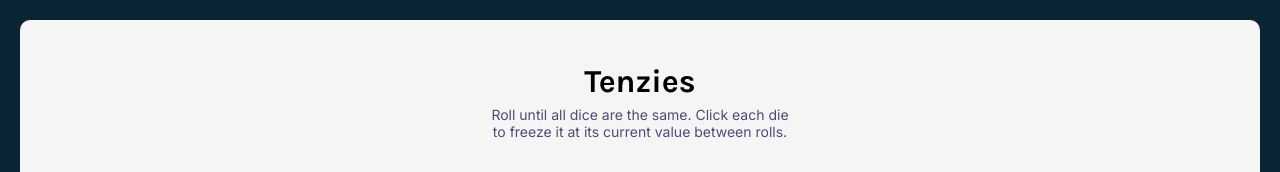
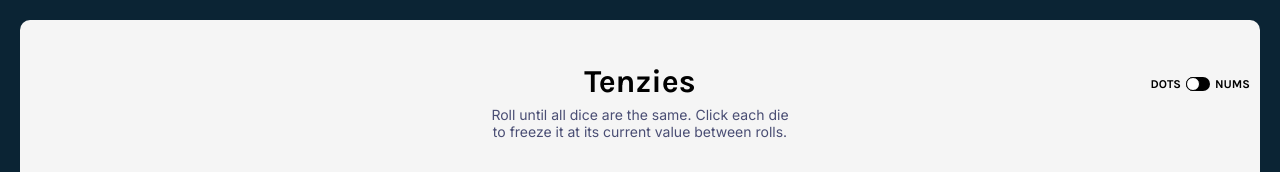
Before and after one commit to nahomabraham/Tenzies, a React (Vite) app: page / in a window 1280 px wide. Shown: the top 172 px of the page. Built offline with nearby package versions, Linux system fonts and the light colour scheme.

Commit message:
Add style for switch to toggle between dots and nums

```diff
--- a/src/App.jsx
+++ b/src/App.jsx
@@ -1,5 +1,6 @@
 import React from "react"
 import Die from "./Die"
+import Switch from "./Switch"
 import {nanoid} from "nanoid"
 import Confetti from "react-confetti"
 
@@ -62,10 +63,14 @@ export default function App(){
         />
     )
 
+
     return (
         <main>
             {tenzies && <Confetti/>}
-            <h1 className="title">Tenzies</h1>
+            <header>
+                <h1 className="title">Tenzies</h1>
+                <Switch />
+            </header>
             <div className="instruction">Roll until all dice are the same. Click each die to freeze it at its current value between rolls.</div>
             <div className="dice-container">
                 {dieElements}
--- /dev/null
+++ b/src/Switch.jsx
@@ -0,0 +1,13 @@
+import React from "react";
+
+export default function Switch(){
+    return (
+        <div className="switch-container">
+            <div className="switch-text">DOTS</div>
+            <div className="switch">
+                <div className="switch-left"></div>
+            </div>
+            <div className="switch-text">NUMS</div>
+        </div>
+    )
+}
--- a/src/index.css
+++ b/src/index.css
@@ -70,3 +70,42 @@ main {
   filter: drop-shadow(0px 4px 4px rgba(0, 0, 0, 0.75));
   cursor: pointer;
 }
+
+header{
+  width: 100%;
+  /* border: 1px solid; */
+  position: relative;
+  text-align: center;
+}
+
+.switch-container{
+  position: absolute;
+  top: 35px;
+  right: 10px;
+  display: flex;
+  gap: 5px;
+  /* border: 1px solid; */
+}
+
+.switch-text{
+  font-weight: 700;
+  font-size: 12px;
+}
+
+.switch{
+  background-color: black;
+  width: 24px;
+  border-radius: 8px;
+}
+
+.switch-left, .switch-right{
+  width: 12px;
+  height: 12px;
+  border: 1px solid;
+  background-color: white;
+  border-radius: 8px;
+}
+
+.switch-right{
+  margin-left: auto;
+}
```
